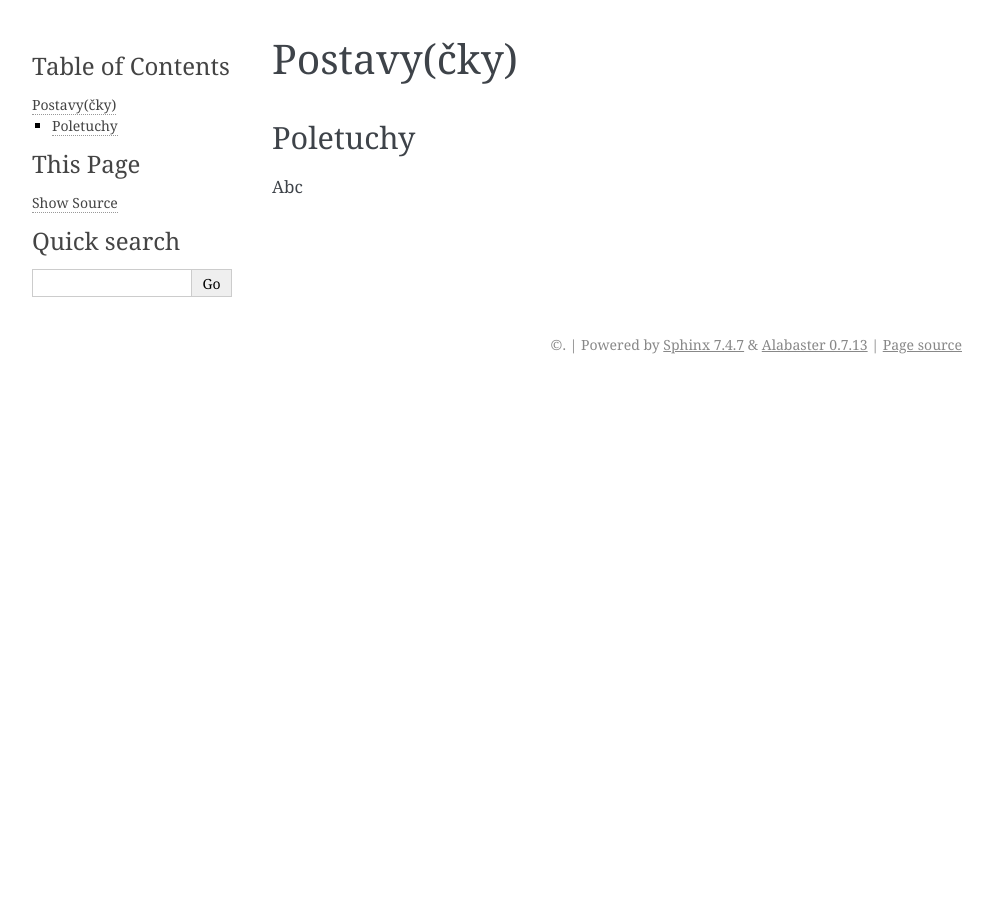
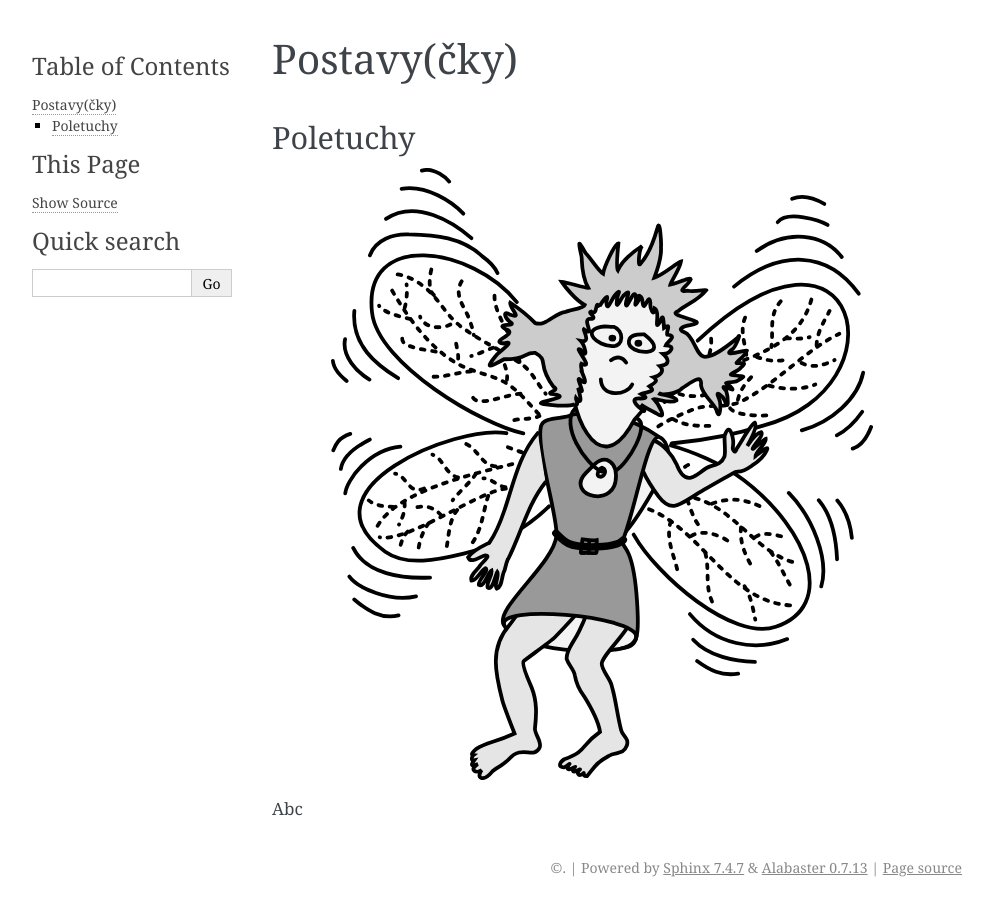
Before and after one commit to jhutar/nasdracak, a Sphinx documentation site: the page built from docs/source/bestiar/postavicky.rst, in a window 1280 px wide. Shown: the whole page, without its empty margins (148-1141 px from the left). Built offline with Sphinx 7.4.7, drawn with Linux system fonts in a browser that asks for light colours; the version number could not be read and is left out.

Commit message:
feat: Obrazek poletuchy

```diff
--- a/docs/source/bestiar/postavicky.rst
+++ b/docs/source/bestiar/postavicky.rst
@@ -6,4 +6,8 @@ Postavy(čky)
 Poletuchy
 ---------
 
+.. image:: img/poletucha.svg
+   :alt: Poletucha
+   :align: center
+
 Abc
```
Also changed, not shown: docs/source/bestiar/img/poletucha.svg (added).
